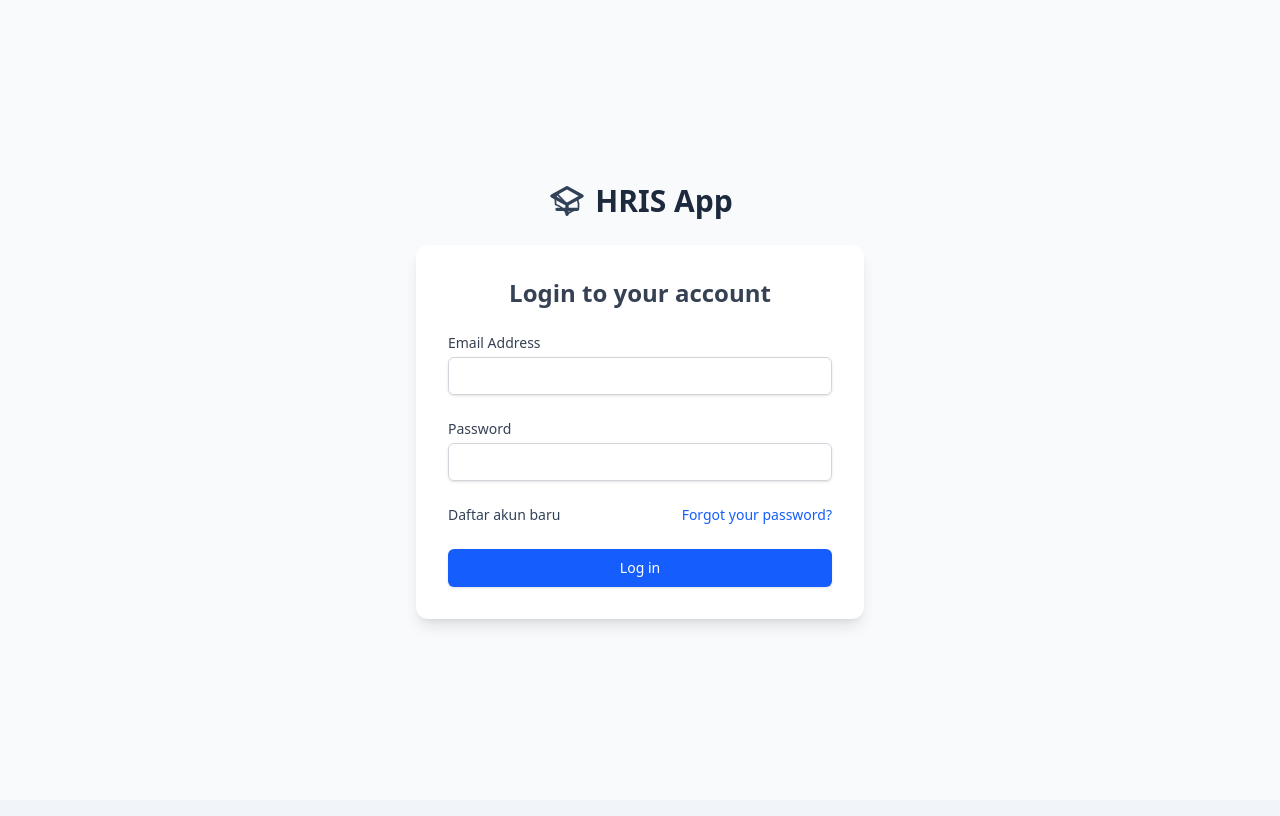
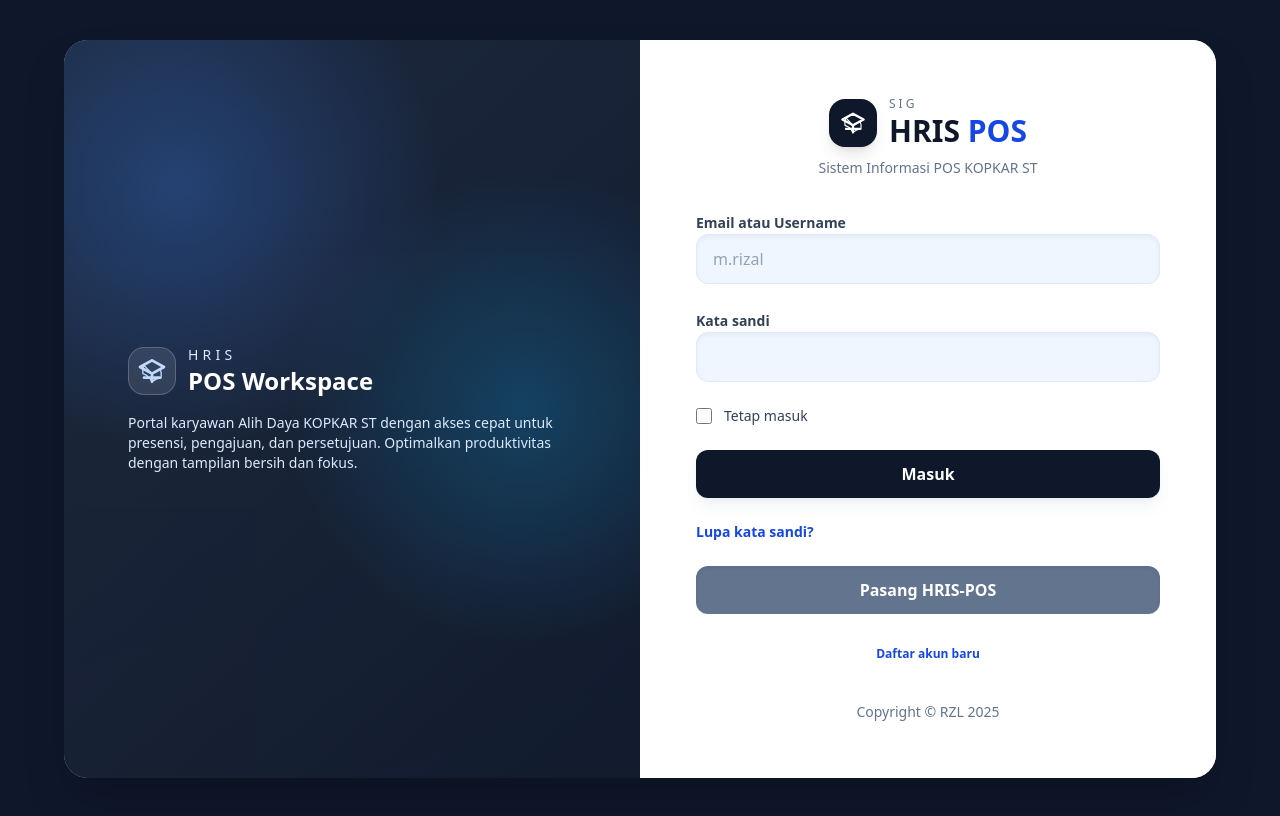
Before and after one commit to rizal0404/HRIS_POS_Antigravity, a React (Vite) app: page / in a window 1280 px wide. Built offline with nearby package versions, Linux system fonts and the light colour scheme; no server answers.

Commit message:
perbaikan tampilan halaman login

```diff
--- a/src/app/(auth)/LoginPage.tsx
+++ b/src/app/(auth)/LoginPage.tsx
@@ -1,7 +1,6 @@
 "use client";
 
-import React, { useState } from 'react';
-import { UserProfile } from '@/types';
+import React, { useEffect, useState } from 'react';
 import { supabase } from '@/services/supabase';
 import { AcademicCapIcon } from '@/components/icons';
 import Spinner from '@/components/ui/Spinner';
@@ -13,11 +12,28 @@ interface LoginPageProps {
     onClearInfo?: () => void;
 }
 
+type BeforeInstallPromptEvent = Event & {
+    prompt: () => Promise<void>;
+    userChoice: Promise<{ outcome: 'accepted' | 'dismissed'; platform: string }>;
+};
+
 const LoginPage: React.FC<LoginPageProps> = ({ onShowResetPassword, onShowRegister, infoMessage, onClearInfo }) => {
     const [email, setEmail] = useState('');
     const [password, setPassword] = useState('');
+    const [rememberMe, setRememberMe] = useState(false);
     const [loading, setLoading] = useState(false);
     const [error, setError] = useState<string | null>(null);
+    const [installPrompt, setInstallPrompt] = useState<BeforeInstallPromptEvent | null>(null);
+    const [installFeedback, setInstallFeedback] = useState<string | null>(null);
+
+    useEffect(() => {
+        const handler = (event: Event) => {
+            event.preventDefault();
+            setInstallPrompt(event as BeforeInstallPromptEvent);
+        };
+        window.addEventListener('beforeinstallprompt', handler);
+        return () => window.removeEventListener('beforeinstallprompt', handler);
+    }, []);
 
     const handleSubmit = async (e: React.FormEvent) => {
         e.preventDefault();
@@ -32,58 +48,122 @@ const LoginPage: React.FC<LoginPageProps> = ({ onShowResetPassword, onShowRegist
         if (error) {
             setError(error.message);
         }
-        // onLogin is no longer needed; the onAuthStateChange listener in App.tsx will handle the login event.
         setLoading(false);
     };
 
+    const handleInstall = async () => {
+        if (installPrompt) {
+            await installPrompt.prompt();
+            const { outcome } = await installPrompt.userChoice;
+            setInstallFeedback(outcome === 'accepted' ? 'Instalasi dimulai.' : 'Instalasi dibatalkan.');
+            setInstallPrompt(null);
+        } else {
+            setInstallFeedback('Gunakan menu browser lalu pilih "Add to Home screen" / "Install app".');
+        }
+    };
+
     return (
-        <div className="min-h-screen flex items-center justify-center bg-gray-50 flex-col px-4">
-            <div className="max-w-md w-full">
-                <div className="flex justify-center items-center mb-6">
-                    <AcademicCapIcon className="h-10 w-10 text-slate-700" />
-                    <h1 className="text-3xl font-bold text-center text-slate-800 ml-2">HRIS App</h1>
+        <div className="min-h-screen bg-slate-900 flex items-center justify-center px-4 py-10">
+            <div className="w-full max-w-6xl bg-white rounded-3xl shadow-2xl overflow-hidden">
+                <div className="grid grid-cols-1 lg:grid-cols-2">
+                    <div className="hidden lg:block relative bg-slate-800">
+                        <div
+                            className="absolute inset-0 opacity-80"
+                            style={{
+                                backgroundImage:
+                                    'linear-gradient(135deg, rgba(30,41,59,0.95), rgba(15,23,42,0.95)), linear-gradient(160deg, rgba(37,99,235,0.35), rgba(37,99,235,0))',
+                            }}
+                        />
+                        <div
+                            className="absolute inset-0"
+                            style={{
+                                backgroundImage:
+                                    'radial-gradient(circle at 20% 20%, rgba(59,130,246,0.3), transparent 35%), radial-gradient(circle at 80% 50%, rgba(14,165,233,0.25), transparent 40%)',
+                            }}
+                        />
+                        <div className="relative h-full flex items-center justify-center px-10 py-16">
+                            <div className="text-white space-y-4">
+                                <div className="flex items-center gap-3">
+                                    <span className="inline-flex h-12 w-12 items-center justify-center rounded-2xl bg-white/10 border border-white/20">
+                                        <AcademicCapIcon className="h-8 w-8 text-blue-200" />
+                                    </span>
+                                    <div>
+                                        <p className="text-sm uppercase tracking-[0.3em] text-blue-100">HRIS</p>
+                                        <p className="text-2xl font-semibold text-white">POS Workspace</p>
                                     </div>
-                <div className="bg-white p-8 rounded-xl shadow-lg">
+                                </div>
+                                <p className="text-sm text-blue-100 max-w-md">
+                                    Portal karyawan Alih Daya KOPKAR ST dengan akses cepat untuk presensi, pengajuan, dan persetujuan.
+                                    Optimalkan produktivitas dengan tampilan bersih dan fokus.
+                                </p>
+                            </div>
+                        </div>
+                    </div>
+
+                    <div className="px-6 py-10 sm:px-10 sm:py-12 lg:px-14 lg:py-14 bg-white relative">
+                        <div className="absolute inset-x-0 -top-16 h-32 bg-gradient-to-b from-slate-900/15 via-transparent to-transparent pointer-events-none" />
+                        <div className="lg:hidden mb-8 rounded-2xl overflow-hidden bg-slate-900">
+                            <div className="h-28 w-full" style={{ backgroundImage: 'linear-gradient(135deg,#1e293b,#0f172a)' }} />
+                        </div>
+
+                        <div className="flex flex-col items-center gap-2 text-center mb-8">
+                            <div className="flex items-center gap-3">
+                                <span className="inline-flex h-12 w-12 items-center justify-center rounded-2xl bg-slate-900 text-white shadow-lg">
+                                    <AcademicCapIcon className="h-7 w-7" />
+                                </span>
+                                <div className="text-left">
+                                    <p className="text-xs uppercase tracking-[0.25em] text-slate-500">SIG</p>
+                                    <p className="text-3xl font-bold text-slate-900 leading-tight">
+                                        HRIS <span className="text-blue-700">POS</span>
+                                    </p>
+                                </div>
+                            </div>
+                            <p className="text-sm text-slate-500">Sistem Informasi POS KOPKAR ST</p>
+                        </div>
+
+                        <div className="space-y-4 mb-6">
                             {infoMessage && (
-                        <div className="bg-yellow-50 border-l-4 border-yellow-500 text-yellow-800 p-4 mb-4 flex justify-between items-start">
-                            <div className="pr-4">{infoMessage}</div>
+                                <div className="bg-blue-50 border border-blue-200 text-slate-700 rounded-xl px-4 py-3 flex justify-between items-start">
+                                    <div className="pr-4 text-sm">{infoMessage}</div>
                                     {onClearInfo && (
-                                <button onClick={onClearInfo} className="text-sm text-yellow-700 hover:text-yellow-900 font-semibold">
+                                        <button
+                                            onClick={onClearInfo}
+                                            className="text-sm font-semibold text-blue-700 hover:text-blue-800"
+                                        >
                                             Tutup
                                         </button>
                                     )}
                                 </div>
                             )}
-                    <h2 className="text-2xl font-semibold text-center text-gray-700 mb-6">Login to your account</h2>
                             {error && (
-                        <div className="bg-red-100 border-l-4 border-red-500 text-red-700 p-4 mb-4" role="alert">
-                            <p>{error}</p>
+                                <div className="bg-red-50 border border-red-200 text-red-700 rounded-xl px-4 py-3 text-sm">
+                                    {error}
                                 </div>
                             )}
+                        </div>
+
                         <form onSubmit={handleSubmit} className="space-y-6">
-                        <div>
-                            <label htmlFor="email" className="block text-sm font-medium text-gray-700">
-                                Email Address
+                            <div className="space-y-2">
+                                <label htmlFor="email" className="text-sm font-semibold text-slate-700">
+                                    Email atau Username
                                 </label>
-                            <div className="mt-1">
                                 <input
                                     id="email"
                                     name="email"
-                                    type="email"
+                                    type="text"
                                     autoComplete="email"
                                     required
                                     value={email}
                                     onChange={(e) => setEmail(e.target.value)}
-                                    className="appearance-none block w-full px-3 py-2 border border-gray-300 rounded-md shadow-sm placeholder-gray-400 focus:outline-none focus:ring-blue-500 focus:border-blue-500 sm:text-sm"
+                                    placeholder="m.rizal"
+                                    className="w-full rounded-xl bg-blue-50 border border-blue-100 px-4 py-3 text-slate-800 placeholder:text-slate-400 focus:outline-none focus:ring-2 focus:ring-blue-500 focus:border-blue-500 shadow-inner"
                                 />
                             </div>
-                        </div>
 
-                        <div>
-                            <label htmlFor="password" className="block text-sm font-medium text-gray-700">
-                                Password
+                            <div className="space-y-2">
+                                <label htmlFor="password" className="text-sm font-semibold text-slate-700">
+                                    Kata sandi
                                 </label>
-                            <div className="mt-1">
                                 <input
                                     id="password"
                                     name="password"
@@ -92,39 +172,64 @@ const LoginPage: React.FC<LoginPageProps> = ({ onShowResetPassword, onShowRegist
                                     required
                                     value={password}
                                     onChange={(e) => setPassword(e.target.value)}
-                                    className="appearance-none block w-full px-3 py-2 border border-gray-300 rounded-md shadow-sm placeholder-gray-400 focus:outline-none focus:ring-blue-500 focus:border-blue-500 sm:text-sm"
+                                    className="w-full rounded-xl bg-blue-50 border border-blue-100 px-4 py-3 text-slate-800 placeholder:text-slate-400 focus:outline-none focus:ring-2 focus:ring-blue-500 focus:border-blue-500 shadow-inner"
                                 />
                             </div>
+
+                            <div className="flex items-center justify-between text-sm">
+                                <label className="inline-flex items-center gap-3 text-slate-700">
+                                    <input
+                                        type="checkbox"
+                                        className="h-4 w-4 rounded border-slate-300 text-blue-600 focus:ring-blue-500"
+                                        checked={rememberMe}
+                                        onChange={(e) => setRememberMe(e.target.checked)}
+                                    />
+                                    Tetap masuk
+                                </label>
                             </div>
 
-                        <div className="flex items-center justify-between">
+                            <button
+                                type="submit"
+                                disabled={loading}
+                                className="w-full flex justify-center items-center gap-2 py-3 px-4 rounded-xl text-base font-semibold text-white bg-slate-900 hover:bg-slate-800 shadow-lg shadow-slate-200/60 transition disabled:bg-slate-500"
+                            >
+                                {loading && <Spinner />}
+                                {loading ? 'Memproses...' : 'Masuk'}
+                            </button>
+
+                            <div className="text-sm text-slate-700">
+                                <button
+                                    type="button"
+                                    onClick={onShowResetPassword}
+                                    className="font-semibold text-blue-700 hover:text-blue-800"
+                                >
+                                    Lupa kata sandi?
+                                </button>
+                            </div>
+
+                            <button
+                                type="button"
+                                onClick={handleInstall}
+                                className="w-full flex justify-center items-center gap-2 py-3 px-4 rounded-xl text-base font-semibold text-white bg-slate-500 hover:bg-slate-600 shadow-inner transition"
+                            >
+                                Pasang HRIS-POS
+                            </button>
+
+                            {installFeedback && <p className="text-xs text-slate-500">{installFeedback}</p>}
+
+                            <div className="text-center text-xs text-slate-500 pt-2">
                                 <button
                                     type="button"
                                     onClick={onShowRegister}
-                                className="text-sm font-medium text-slate-700 hover:text-slate-900"
+                                    className="font-semibold text-blue-700 hover:text-blue-800"
                                 >
                                     Daftar akun baru
                                 </button>
-                            <button
-                                type="button"
-                                onClick={onShowResetPassword}
-                                className="text-sm font-medium text-blue-600 hover:text-blue-500"
-                            >
-                                Forgot your password?
-                            </button>
-                        </div>
-
-                        <div>
-                            <button
-                                type="submit"
-                                disabled={loading}
-                                className="w-full flex justify-center py-2 px-4 border border-transparent rounded-md shadow-sm text-sm font-medium text-white bg-blue-600 hover:bg-blue-700 focus:outline-none focus:ring-2 focus:ring-offset-2 focus:ring-blue-500 disabled:bg-blue-400"
-                            >
-                                {loading && <Spinner />}
-                                {loading ? 'Logging in...' : 'Log in'}
-                            </button>
                             </div>
                         </form>
+
+                        <p className="mt-10 text-center text-sm text-slate-500">Copyright © RZL 2025</p>
+                    </div>
                 </div>
             </div>
         </div>
```
Lines whose indentation alone changed are shown as unchanged.
